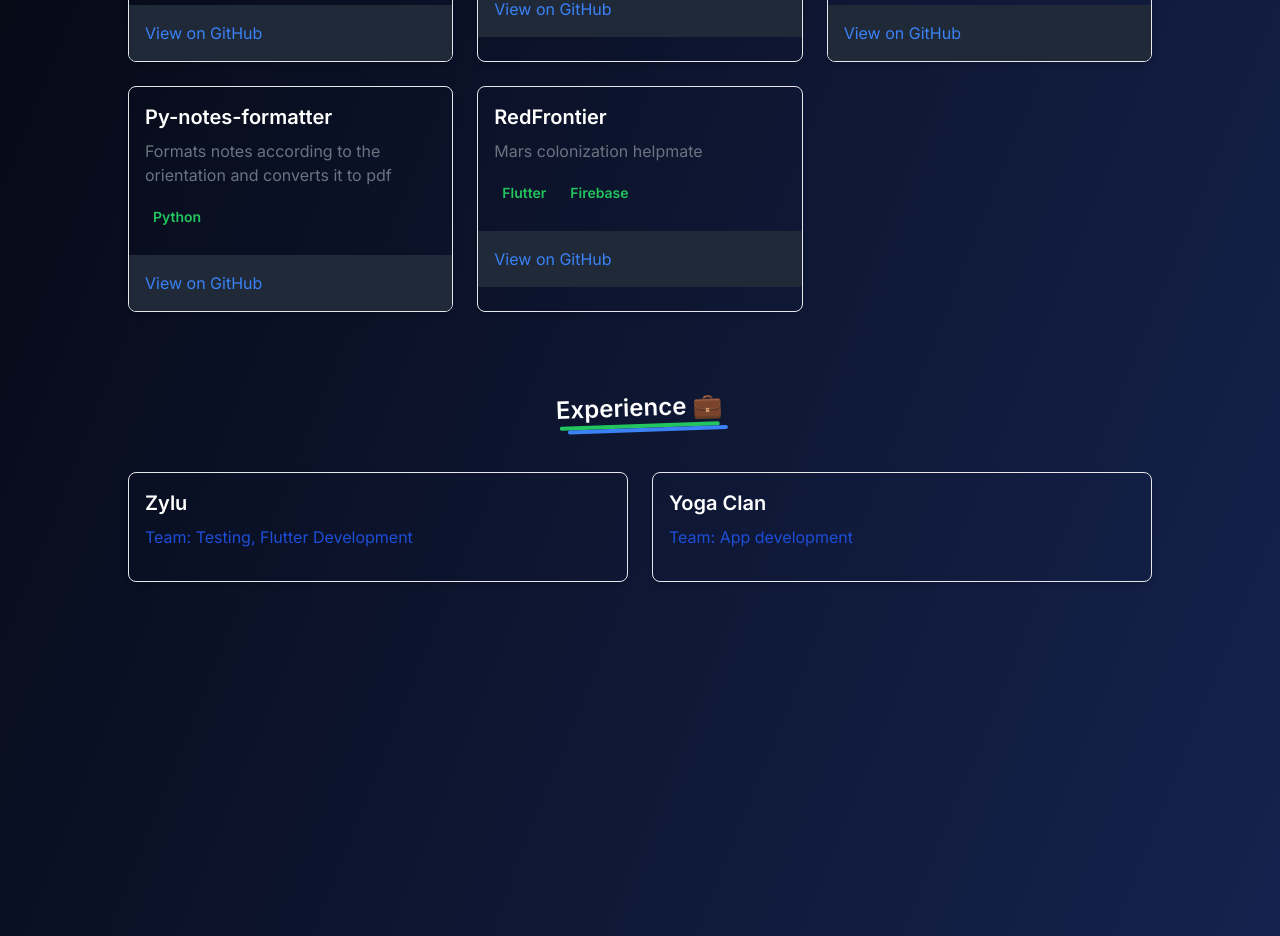
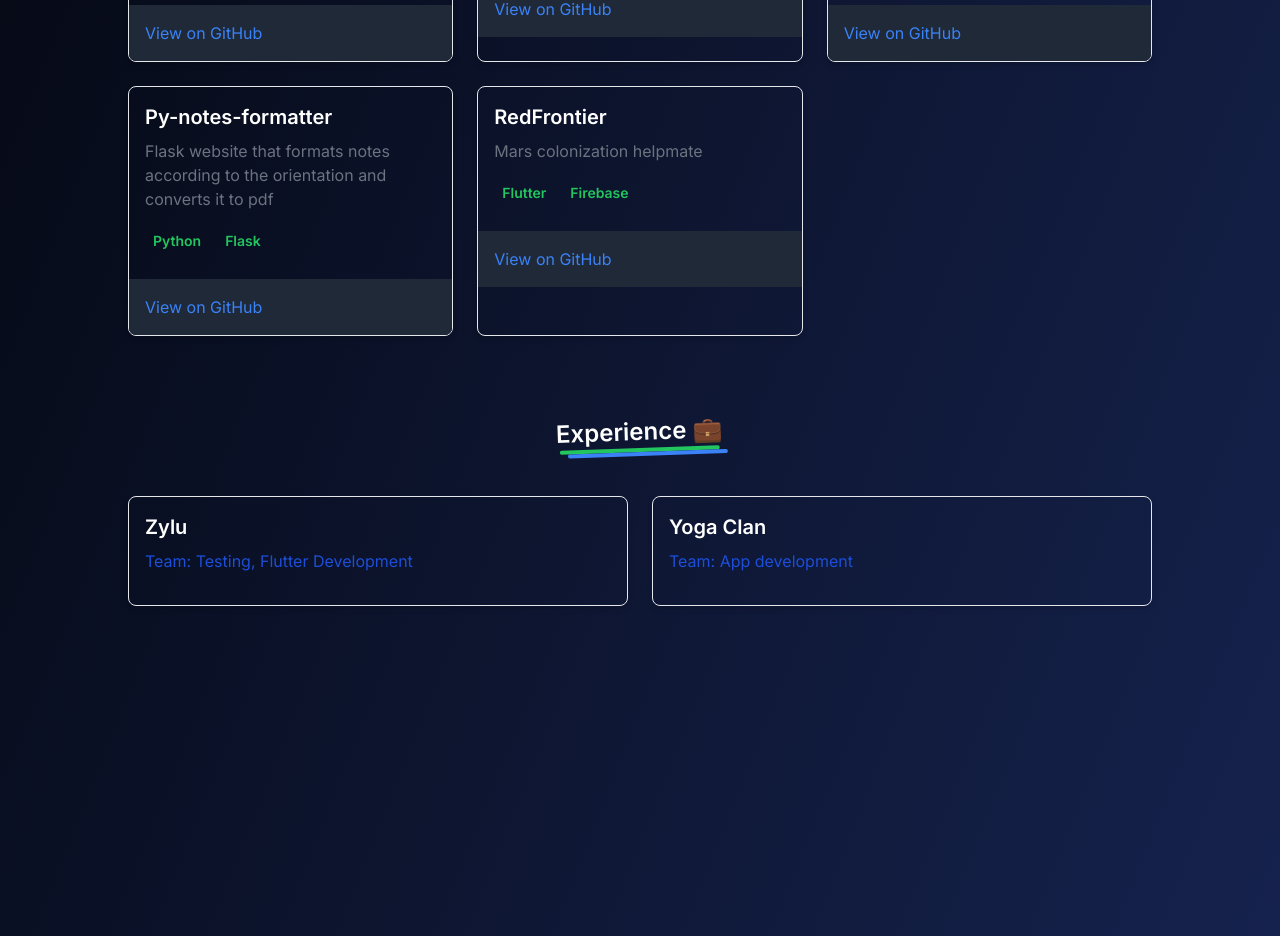
Before and after one commit to Somnathumapathi/Somnath-portfolio, a Next.js app: page / in a window 1280 px wide. Shown: the part 1760-2696 px from the top of the page. Built offline with nearby package versions, Linux system fonts and the light colour scheme.

Commit message:
project info update

```diff
--- a/components/projects.js
+++ b/components/projects.js
@@ -41,9 +41,9 @@ const projects = [
     },
     {
         title: "Py-notes-formatter",
-        description: "Formats notes according to the orientation and converts it to pdf",
+        description: "Flask website that formats notes according to the orientation and converts it to pdf",
         link: "https://github.com/Somnathumapathi/Py-notes-formatter",
-        techstack: ["Python"]
+        techstack: ["Python", "Flask"]
     },
     {
         title: "RedFrontier",
```
